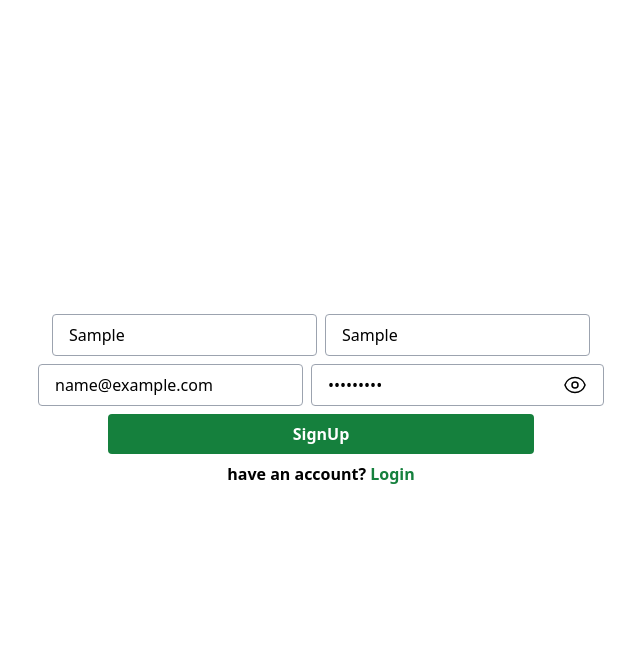
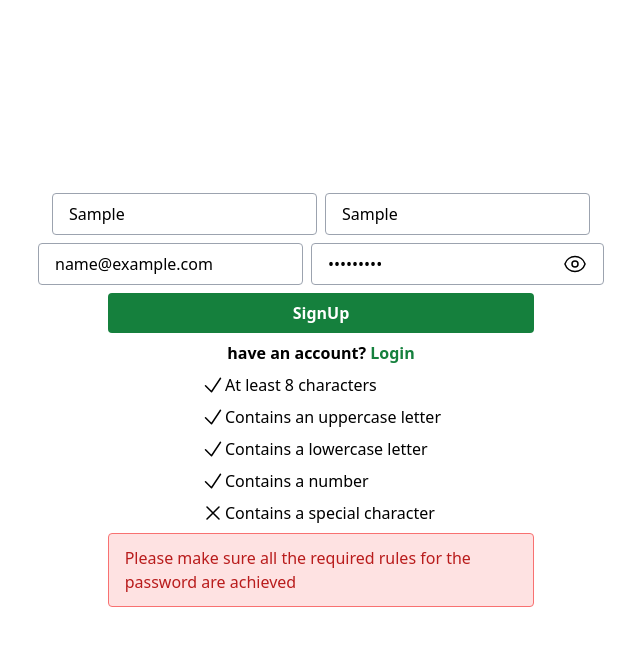
Before and after one commit to esraa00/test-freelancing-backend, a React (Vite) app: page /signUp in a window 1280 px wide. Both pictures are taken after typing "Sample", "Sample", "name@example.com", "Sample123" into the empty fields and a click on the button "SignUp". Shown: the top 646 px of the page, without its empty margins (319-959 px from the left). Built offline with nearby package versions, Linux system fonts and the light colour scheme; no server answers.

Commit message:
chore: add password rules validation

```diff
--- /dev/null
+++ b/src/components/PasswordRule.tsx
@@ -0,0 +1,19 @@
+import { CheckMarkIcon, CrossMarkIcon } from "./icons";
+
+interface PasswordRuleProps {
+  fulfilled: boolean;
+  requirement: { label: string; name: string };
+}
+
+export default function PasswordRule({
+  requirement,
+  fulfilled,
+}: PasswordRuleProps) {
+  const Icon = fulfilled ? CheckMarkIcon : CrossMarkIcon;
+  return (
+    <li className="flex">
+      <Icon />
+      <span>{requirement.label}</span>
+    </li>
+  );
+}
--- a/src/components/icons/index.tsx
+++ b/src/components/icons/index.tsx
@@ -50,3 +50,41 @@ export const ClosedEyeIcon = ({
     </svg>
   );
 };
+
+export const CheckMarkIcon = () => {
+  return (
+    <svg
+      xmlns="http://www.w3.org/2000/svg"
+      fill="none"
+      viewBox="0 0 24 24"
+      strokeWidth={1.5}
+      stroke="currentColor"
+      className="w-6 h-6"
+    >
+      <path
+        strokeLinecap="round"
+        strokeLinejoin="round"
+        d="M4.5 12.75l6 6 9-13.5"
+      />
+    </svg>
+  );
+};
+
+export const CrossMarkIcon = () => {
+  return (
+    <svg
+      xmlns="http://www.w3.org/2000/svg"
+      fill="none"
+      viewBox="0 0 24 24"
+      strokeWidth={1.5}
+      stroke="currentColor"
+      className="w-6 h-6"
+    >
+      <path
+        strokeLinecap="round"
+        strokeLinejoin="round"
+        d="M6 18L18 6M6 6l12 12"
+      />
+    </svg>
+  );
+};
--- a/src/pages/SignUp.tsx
+++ b/src/pages/SignUp.tsx
@@ -5,8 +5,32 @@ import { Link, useNavigate } from "react-router-dom";
 import Alert from "../components/Alert";
 import EmailConfirmationModal from "../components/Modal/EmailConfirmationModal";
 import { ClosedEyeIcon, OpenedEyeIcon } from "../components/icons";
+import PasswordRule from "../components/PasswordRule";
 
 export default function SignUpPage() {
+  const REQUIREMENTS = [
+    {
+      name: "minLength",
+      label: "At least 8 characters",
+    },
+    {
+      name: "hasUppercase",
+      label: "Contains an uppercase letter",
+    },
+    {
+      name: "hasLowercase",
+      label: "Contains a lowercase letter",
+    },
+    {
+      name: "hasNumber",
+      label: "Contains a number",
+    },
+    {
+      name: "hasSpecialChar",
+      label: "Contains a special character",
+    },
+  ];
+
   const navigate = useNavigate();
   const [formData, setFormData] = useState({
     firstName: "",
@@ -23,6 +47,23 @@ export default function SignUpPage() {
     message: "",
   });
   const [showPassword, setShowPassword] = useState(false);
+  const [requirements, setRequirements] = useState<{ [key: string]: boolean }>(
+    REQUIREMENTS.reduce((acc, requirement) => {
+      acc[requirement.name] = false;
+      return acc;
+    }, {})
+  );
+
+  const checkRequirements = (value: string) => {
+    const updatedRequirements = {
+      minLength: value.length >= 8,
+      hasUppercase: /[A-Z]/.test(value),
+      hasLowercase: /[a-z]/.test(value),
+      hasNumber: /\d/.test(value),
+      hasSpecialChar: /[!@#$%^&*]/.test(value),
+    };
+    setRequirements(updatedRequirements);
+  };
 
   const closeModal = () => {
     setRequestStatus({
@@ -48,6 +89,16 @@ export default function SignUpPage() {
   const handleOnSubmit = async (event: FormEvent<HTMLFormElement>) => {
     setRequestStatus({ status: null, message: "" });
     event.preventDefault();
+
+    if (Object.values(requirements).some((fulfilled) => !fulfilled)) {
+      setRequestStatus({
+        status: "failure",
+        message:
+          "Please make sure all the required rules for the password are achieved",
+      });
+      return;
+    }
+
     const response = await fetch(`http://localhost:3000/api/auth/signup`, {
       body: JSON.stringify(formData),
       headers: { "content-type": "application/json" },
@@ -119,7 +170,10 @@ export default function SignUpPage() {
                 placeholder: "Password",
                 name: "password",
                 type: showPassword ? "text" : "password",
-                onChange: handleOnChange,
+                onChange: (e) => {
+                  handleOnChange(e);
+                  checkRequirements(e.target.value);
+                },
                 value: formData.password,
                 required: true,
               }}
@@ -134,6 +188,15 @@ export default function SignUpPage() {
               Login
             </Link>
           </span>
+          <ul className="flex flex-col gap-2">
+            {REQUIREMENTS.map((requirement) => (
+              <PasswordRule
+                key={requirement.name}
+                requirement={requirement}
+                fulfilled={requirements[requirement.name]}
+              />
+            ))}
+          </ul>
           {requestStatus.status === "failure" && (
             <Alert
               message={requestStatus.message}
```
